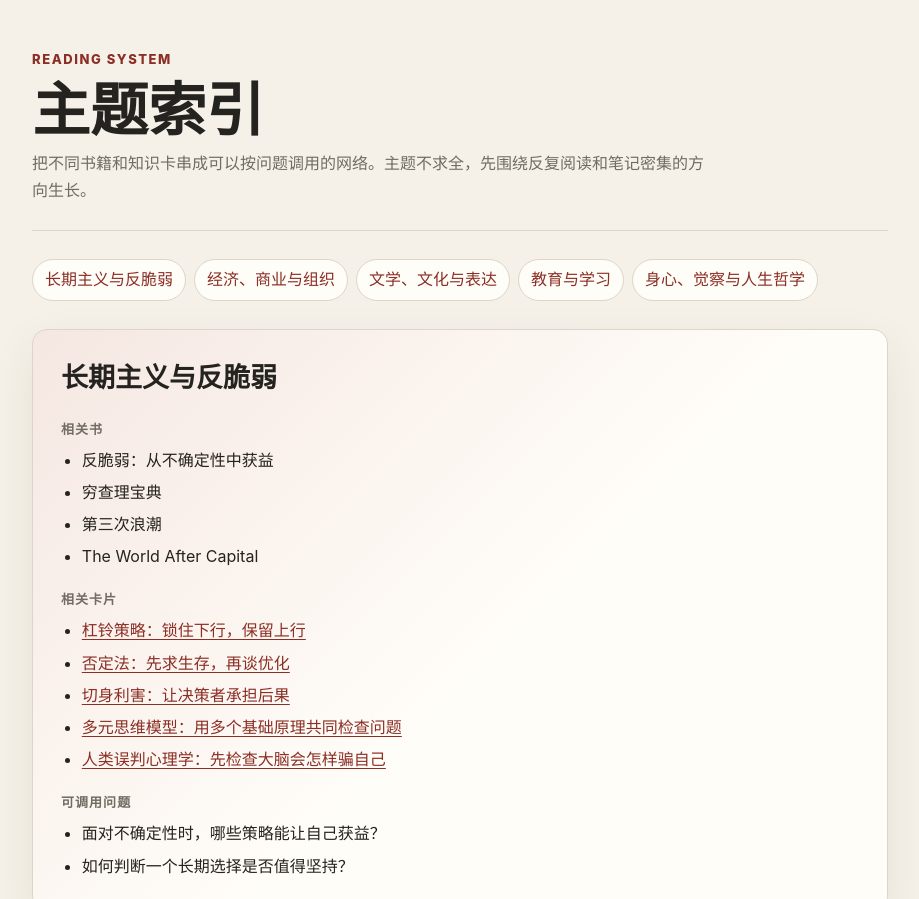
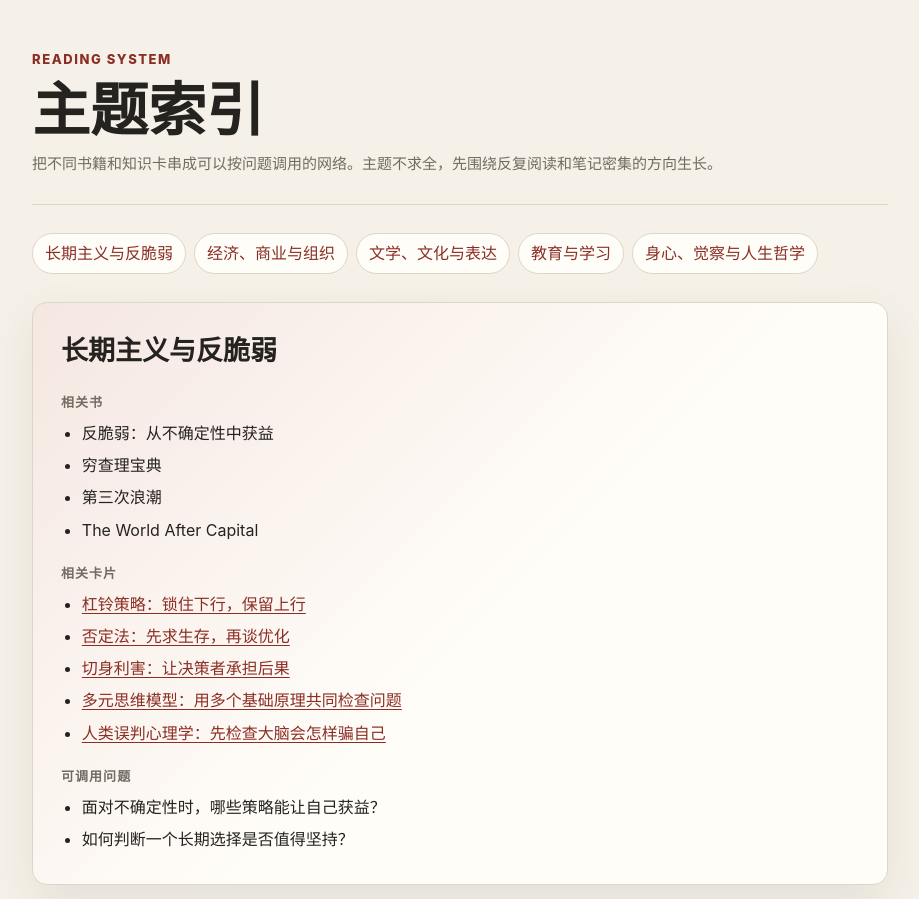
Before and after one commit to lifendai/reading, a plain HTML site: page reading-system/03-topics/topic-index.html in a window 1280 px wide. Shown: the top 899 px of the page, without its empty margins (180-1099 px from the left). Drawn offline with Linux system fonts and the light colour scheme.

Commit message:
Add files via upload

```diff
--- a/reading-system/03-topics/topic-index.html
+++ b/reading-system/03-topics/topic-index.html
@@ -59,7 +59,13 @@
       line-height: 1.12;
     }
 
-    header p { max-width: 680px; margin: 0; color: var(--muted); }
+    header p {
+      max-width: 860px;
+      margin: 0;
+      color: var(--muted);
+      font-size: 15px;
+      line-height: 1.85;
+    }
 
     nav {
       display: flex;
@@ -249,7 +255,7 @@
       </ul>
     </section>
 
-    <a class="back" href="../02-cards/antifragile-knowledge-cards.html">← 返回《反脆弱》知识卡</a>
+    <a class="back" href="../index.html">← 返回书架首页</a>
   </main>
 </body>
 </html>
```
